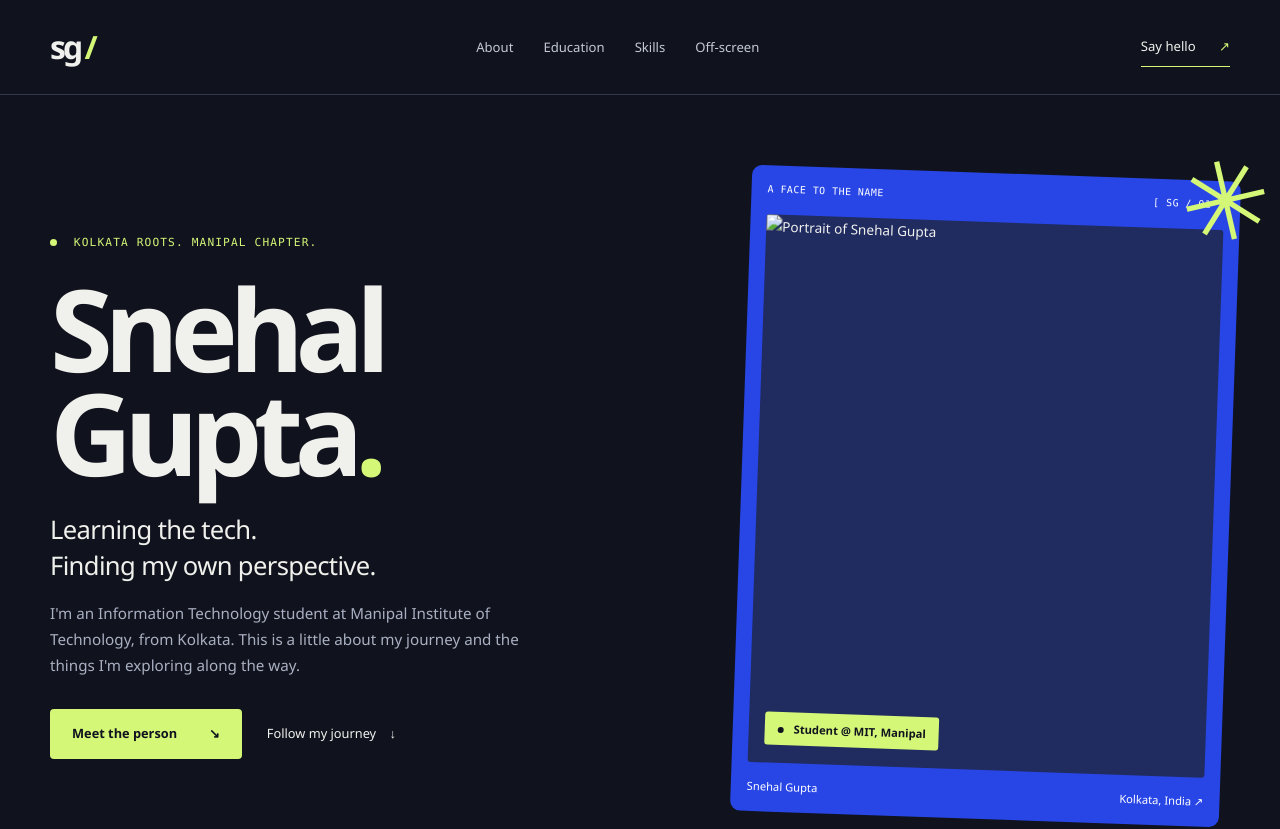
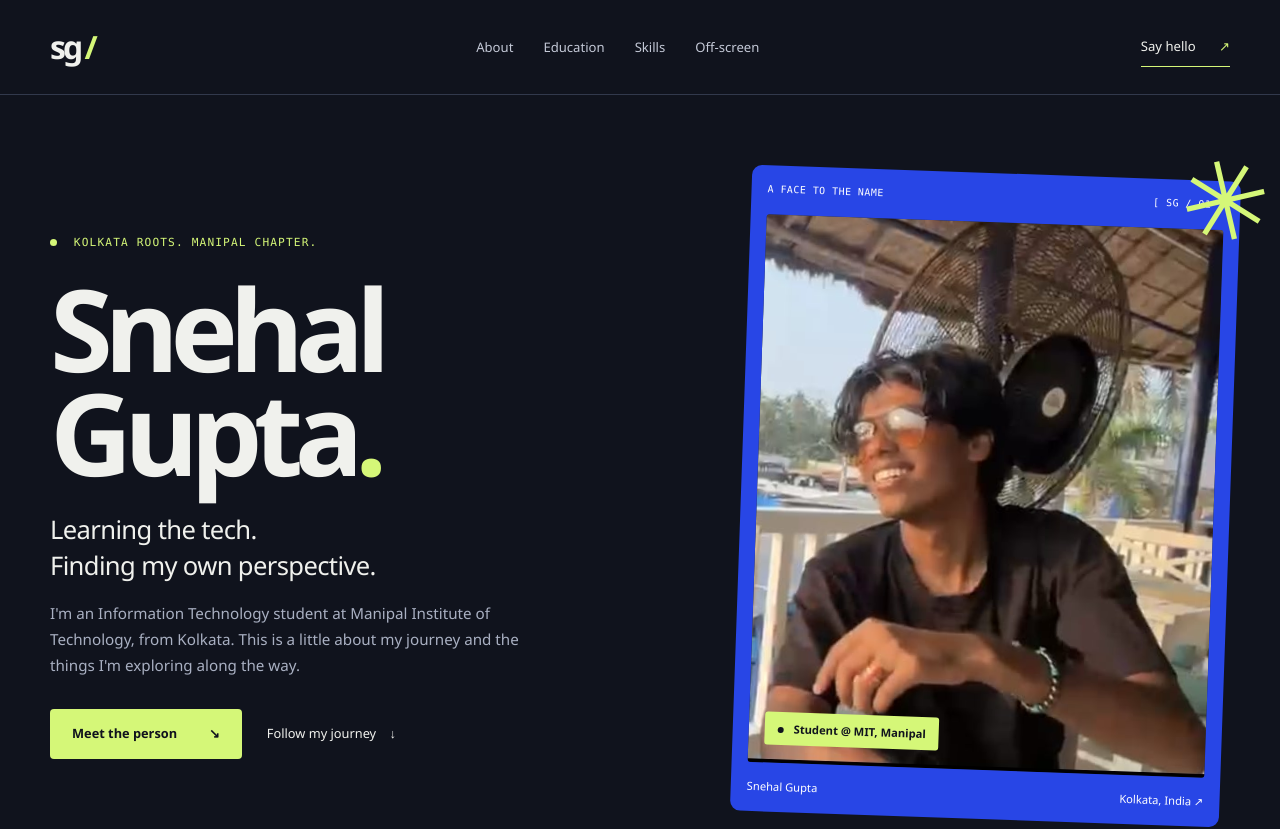
Before and after one commit to insanexfury/insanexfury.github.io, a plain HTML site: page index.html in a window 1280 px wide. Shown: the top 829 px of the page. Drawn offline with Linux system fonts and the light colour scheme.

Commit message:
Update profile image source in index.html

```diff
--- a/index.html
+++ b/index.html
@@ -39,7 +39,7 @@
         <div class="profile-topline"><span>A face to the name</span><span aria-hidden="true">[ SG / 01 ]</span></div>
         <div class="portrait-area">
           <!-- PHOTO: Add your portrait at images/snehal-gupta.jpg. Recommended size: 1000 x 1200 pixels. -->
-          <img src="images/WhatsApp Image 2026-10-05 at 5.03.27 PM.jpeg" alt="Portrait of Snehal Gupta" width="1000" height="1200" fetchpriority="high">
+          <img src="images/profile.jpeg" alt="Portrait of Snehal Gupta" width="1000" height="1200" fetchpriority="high">
           <div class="portrait-label"><span class="label-dot" aria-hidden="true"></span> Student @ MIT, Manipal</div>
         </div>
         <figcaption><span>Snehal Gupta</span><span>Kolkata, India <span aria-hidden="true">↗</span></span></figcaption>
```
